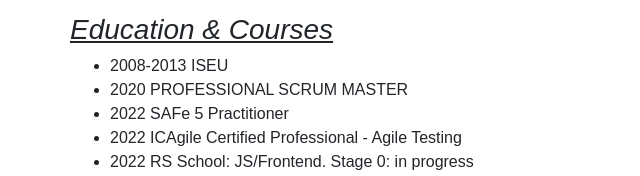
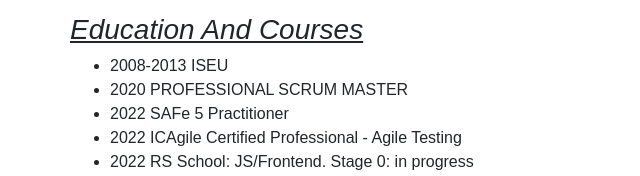
Before and after one commit to AlyonaArlova/rsschool-cv, a plain HTML site: page index.html in a window 1280 px wide. Shown: the part 624-800 px from the top of the page, 0-640 px from the left. Drawn offline with nearby package versions, Linux system fonts and the light colour scheme.

Commit message:
fix: update text

```diff
--- a/index.html
+++ b/index.html
@@ -83,7 +83,7 @@
           </ul>
         </section>
         <section id="Education" class="main-section">
-          <h3 class="sections-name">Education & Courses</h3>
+          <h3 class="sections-name">Education and Courses</h3>
           <ul>
             <li>2008-2013 ISEU</li>
             <li>2020 PROFESSIONAL SCRUM MASTER</li>
```
